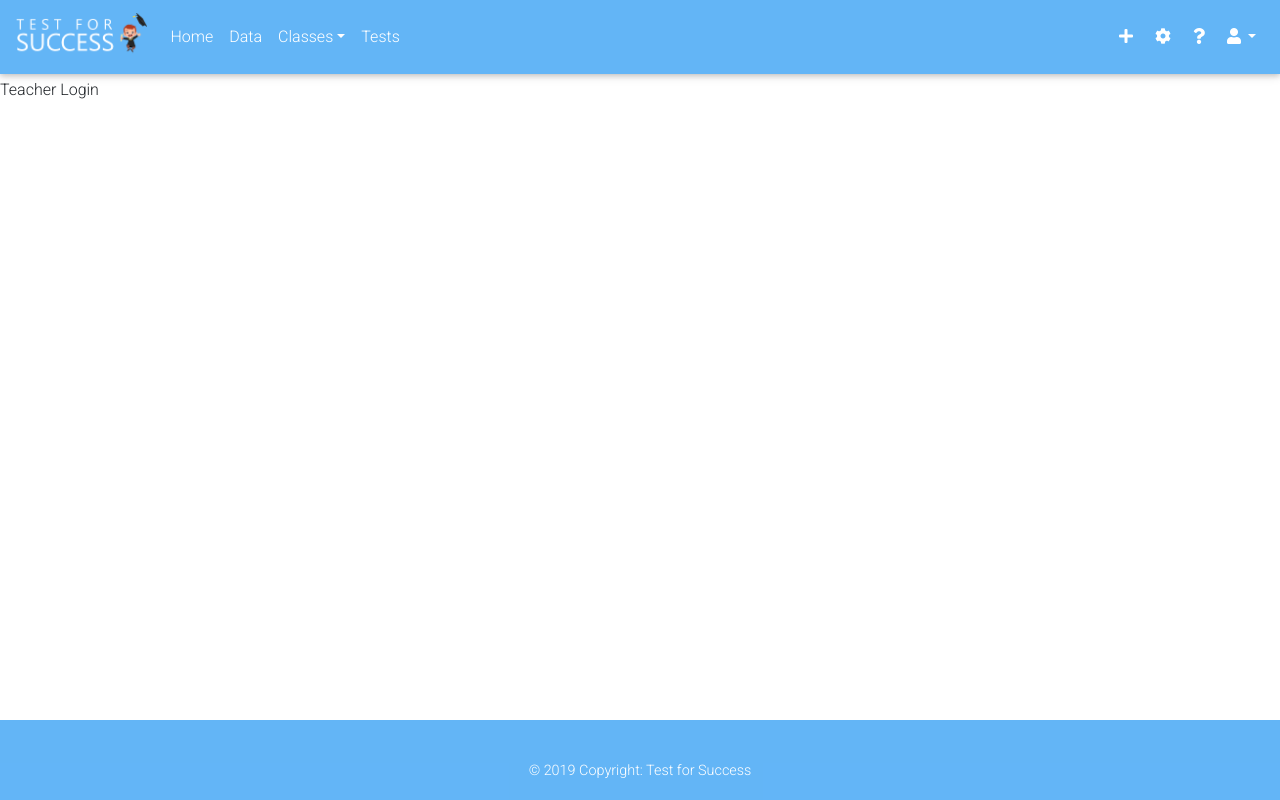
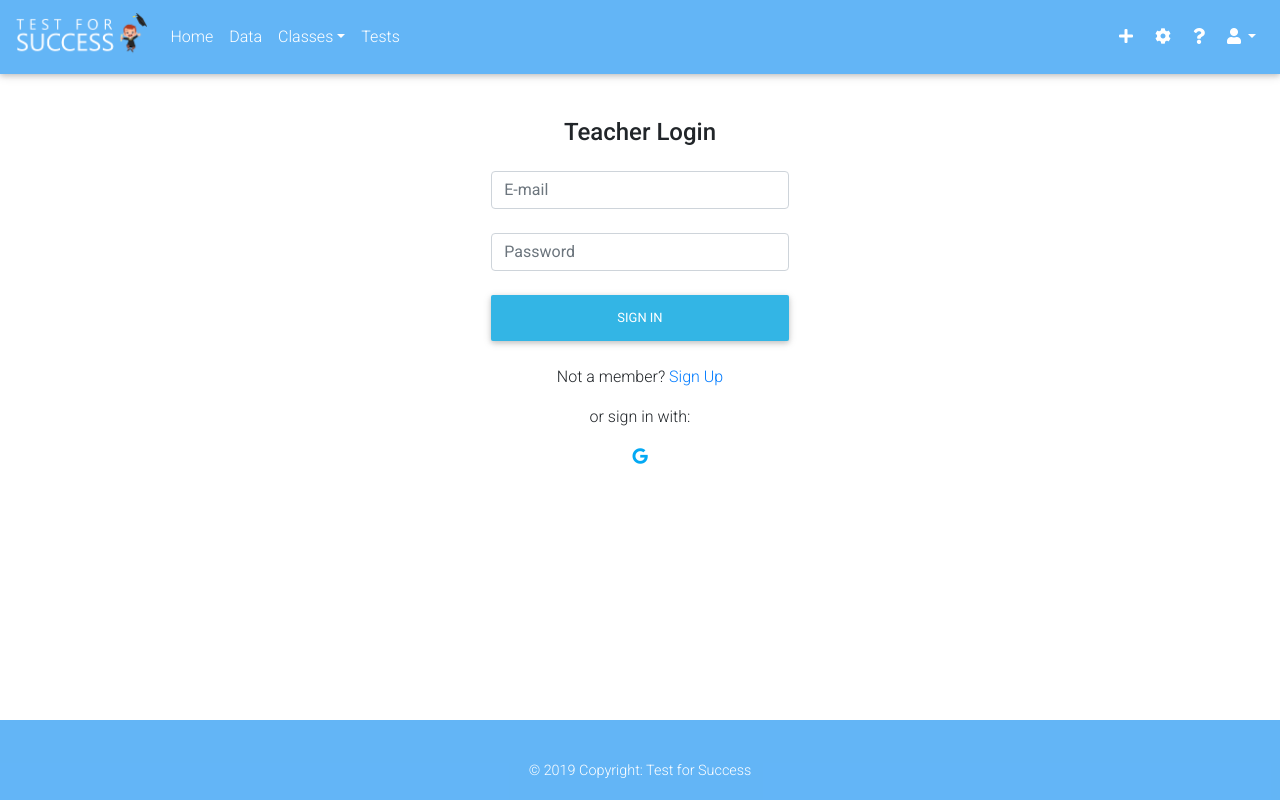
Before and after one commit to HeatherButterfield/testforsuccess, a React (Create React App) app: page /login/teacher in a window 1280 px wide. Built offline with nearby package versions, Linux system fonts and the light colour scheme.

Commit message:
teacher login page

```diff
--- a/src/index.css
+++ b/src/index.css
@@ -1,5 +1,9 @@
 .container {
   width: 100%;
+}
+
+.form {
+  width: 300px;
 }
 
 .card {
--- a/src/pages/StudentLoginPage.js
+++ b/src/pages/StudentLoginPage.js
@@ -4,9 +4,9 @@ function StudentLoginPage() {
   return (
     <div>
       <div class="form margin-top text-center">
-        <label for="inputValidationEx2" data-error="wrong" data-success="right" class="h1-responsive margin-top">Teacher ID</label>
+        <label for="password" data-error="wrong" data-success="right" class="h1-responsive margin-top">Teacher ID</label>
         <br/>
-        <input type="password" id="inputValidationEx2" class="form-control-lg validate margin-top"/>
+        <input type="password" id="password" class="form-control-lg validate margin-top"/>
         <br/>
         <a href="/student/waiting" class="btn text-dark yellow accent-1 btn-lg margin-top" style={{width: "250px"}}>Sign in</a>
       </div>
--- a/src/pages/TeacherLoginPage.js
+++ b/src/pages/TeacherLoginPage.js
@@ -2,8 +2,25 @@ import React from "react";
 
 function TeacherLoginPage() {
   return (
-    <div>
-      Teacher Login
+    <div class="row d-flex justify-content-center">
+      <div class="form margin-top col-md-3 text-center">
+        <form class="text-center margin-bottom" action="#!" >
+          <p class="h4 mb-4">Teacher Login</p>
+          <input type="email" id="password" class="form-control mb-4" placeholder="E-mail"/>
+          <input type="password" id="password" class="form-control mb-4" placeholder="Password"/>
+
+          <button class="btn btn-info btn-block my-4" type="submit">Sign in</button>
+
+          <p>Not a member?
+              <a href=""> Sign Up</a>
+          </p>
+
+          <p>or sign in with:</p>
+
+          <a href="#" class="mx-2" role="button"><i class="fab fa-google light-blue-text"></i></a>
+
+        </form>
+      </div>
     </div>
   )
 }
```
